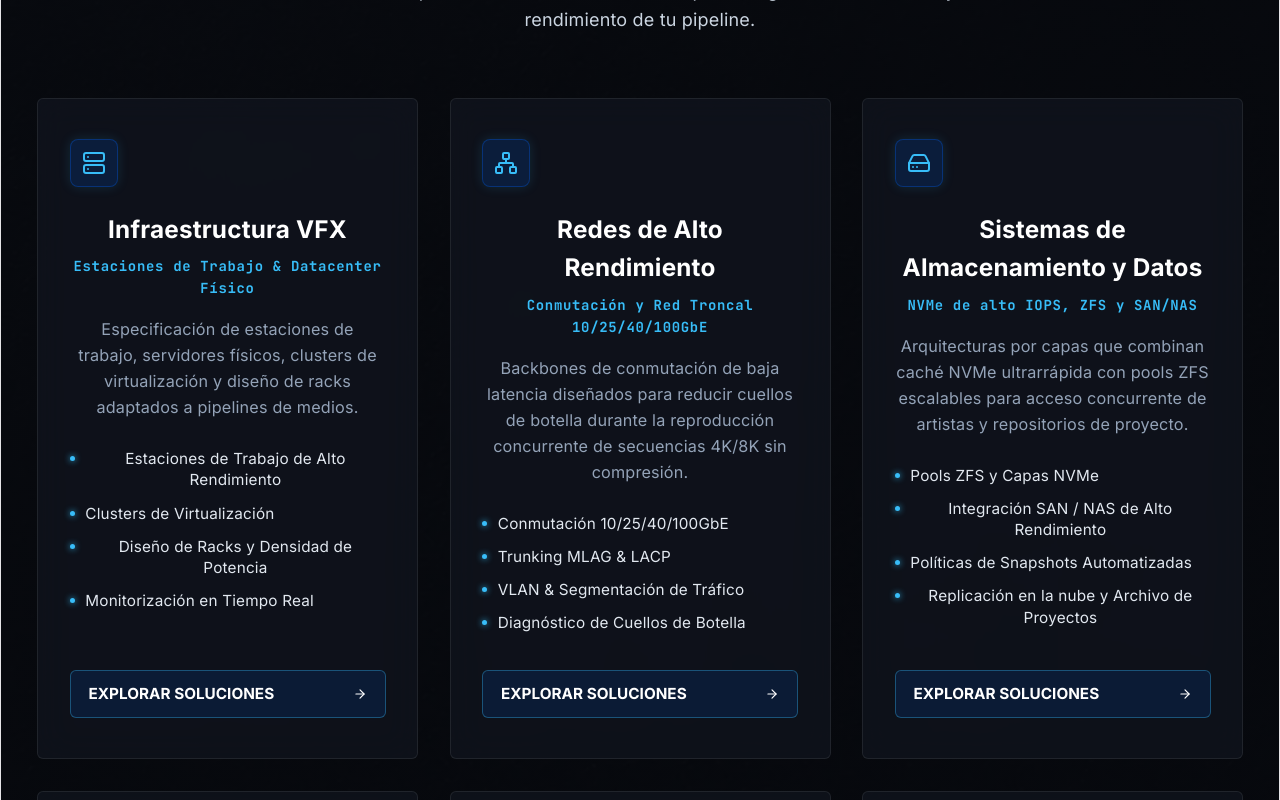
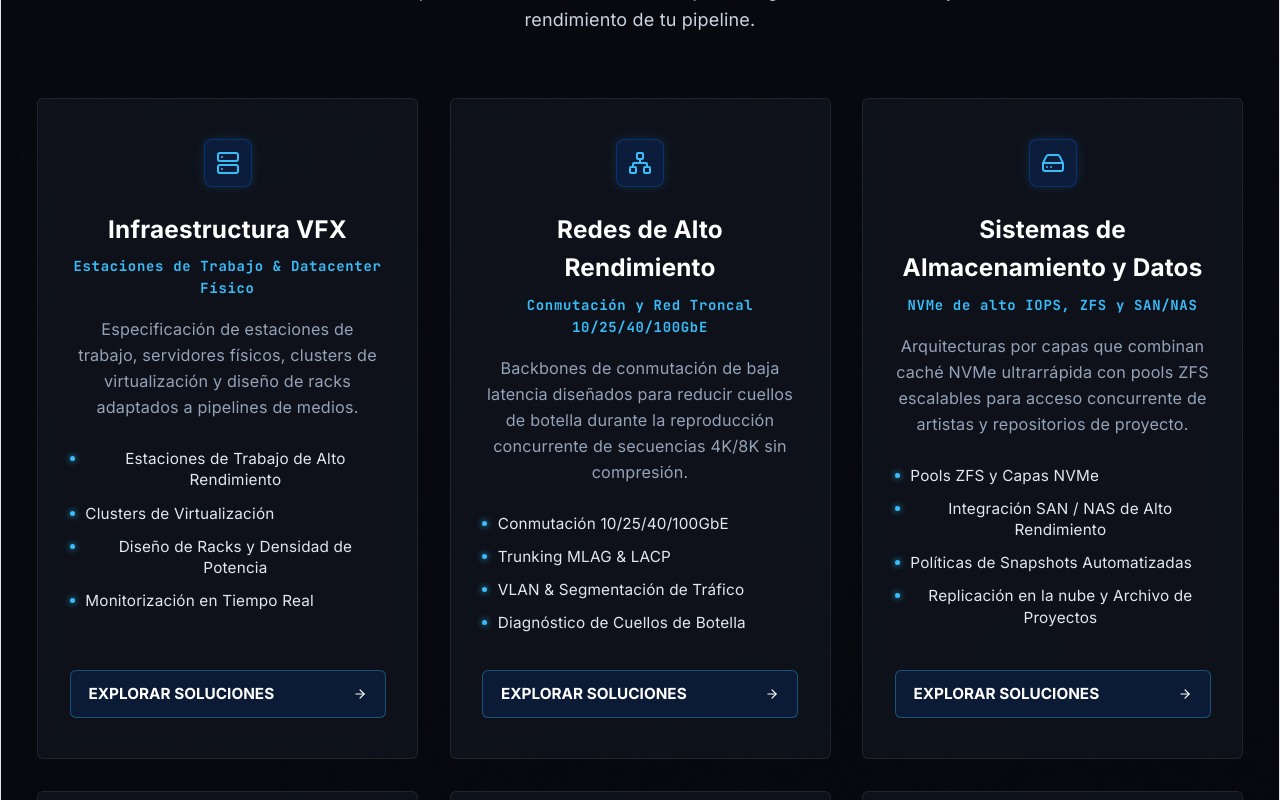
Before and after one commit to opuusmagna/Frame_ops_vfx, a React (Vite) app: page / in a window 1280 px wide. Shown: the part 3160-3960 px from the top of the page. Built offline with nearby package versions, Linux system fonts and the light colour scheme.

Commit message:
fix(v2): center icon boxes horizontally in ServicesSection cards

```diff
--- a/src/components/ServicesSection.css
+++ b/src/components/ServicesSection.css
@@ -39,7 +39,7 @@
   align-items: center;
   justify-content: center;
   border: 1px solid rgba(0, 102, 255, 0.3);
-  margin-bottom: 1.25rem;
+  margin: 0 auto 1.25rem auto;
   box-shadow: 0 0 12px rgba(56, 189, 248, 0.15);
 }
 
```
